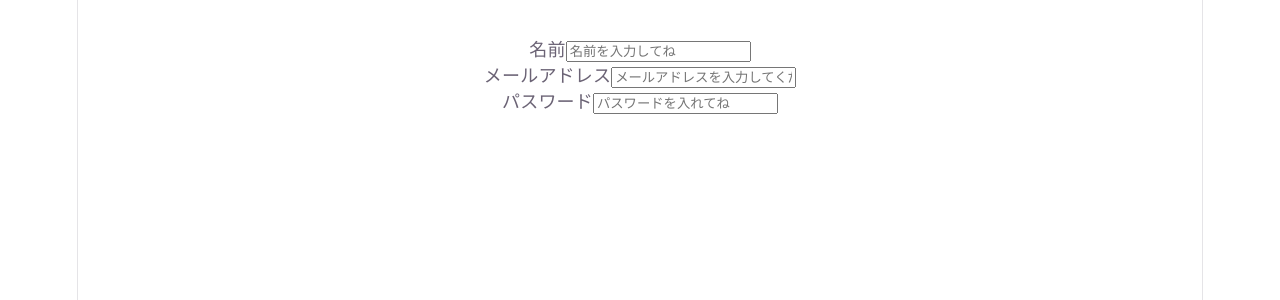
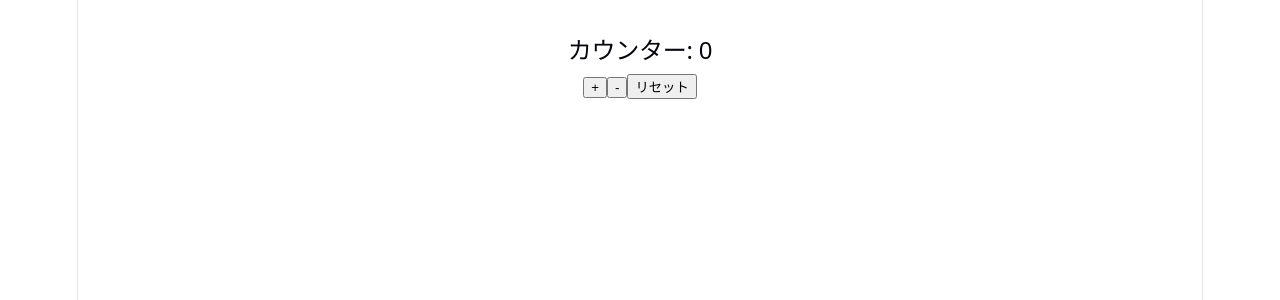
Before and after one commit to 1m4nim/react-study, a React (Vite) app: page / in a window 1280 px wide. Shown: the top 300 px of the page. Built offline with nearby package versions, Linux system fonts and the light colour scheme.

Commit message:
Q11おわり

```diff
--- a/src/App.tsx
+++ b/src/App.tsx
@@ -7,7 +7,8 @@
 // import Q7 from "./components/Q7"
 // import Q8 from "./components/Q8"
 // import Q9 from "./components/Q9"
-import Q10 from "./components/Q10"
+// import Q10 from "./components/Q10"
+import Q11 from "./components/Q11";
 
 export default function App() {
   return (
@@ -21,7 +22,8 @@ export default function App() {
       {/* <Q7 /> */}
       {/* <Q8 /> */}
       {/* <Q9 /> */}
-      <Q10 />
+      {/* <Q10 /> */}
+      <Q11 />
     </>
-  )
+  );
 }
--- /dev/null
+++ b/src/components/Q11.tsx
@@ -0,0 +1,29 @@
+import { useState } from "react";
+import "./App.css";
+
+function Q11() {
+  const [count, setCount] = useState(0);
+
+  const increment = () => {
+    setCount(count + 1);
+  };
+
+  const decrement = () => {
+    setCount(count - 1);
+  };
+
+  const reset = () => {
+    setCount(0);
+  };
+
+  return (
+    <div>
+      <h2>カウンター: {count}</h2>
+      <button onClick={increment}>+</button>
+      <button onClick={decrement}>-</button>
+      <button onClick={reset}>リセット</button>
+    </div>
+  );
+}
+
+export default Q11;
```
